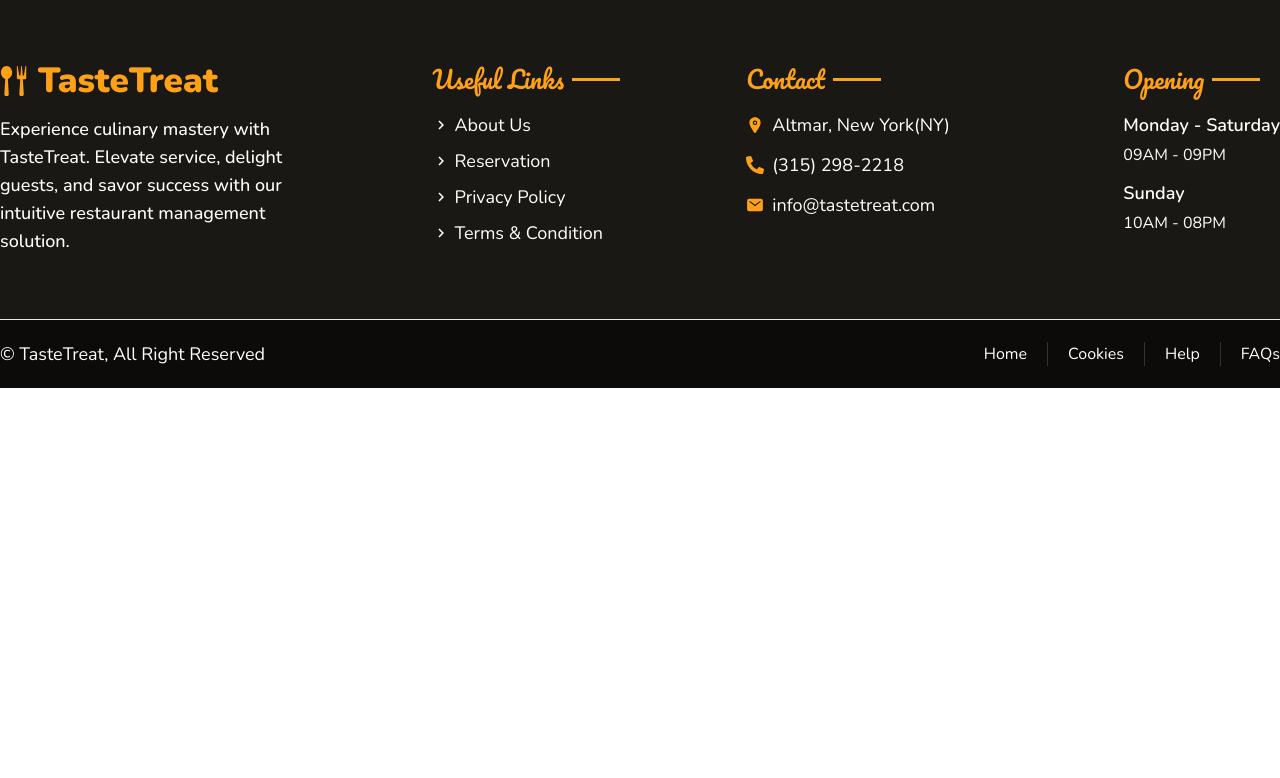
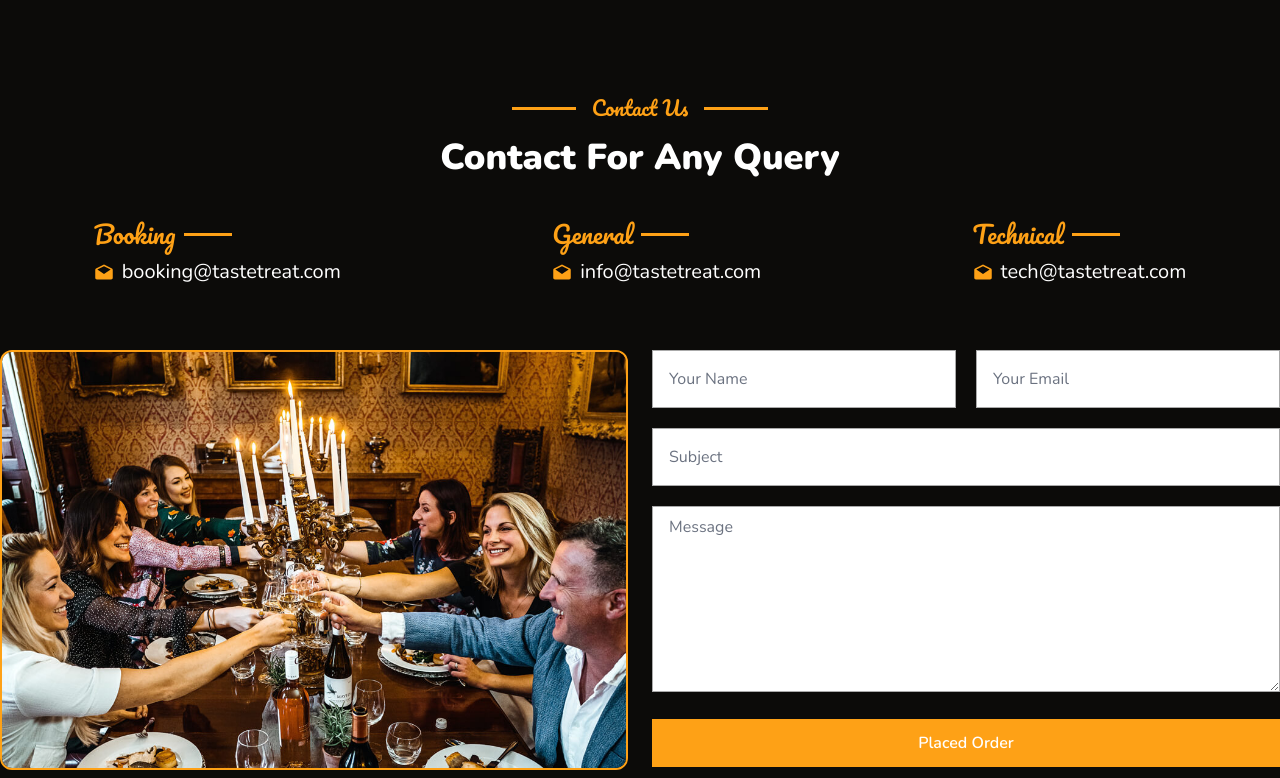
Before and after one commit to rockydey/restaurant-management-client, a React (Vite) app: page /contact in a window 1280 px wide. Shown: the part 402-1180 px from the top of the page. Before the commit the page ends 800 px from the top, so only its background shows below. Built offline with nearby package versions, Linux system fonts and the light colour scheme; no server answers.

Commit message:
contact page design complete

```diff
--- a/src/components/HomeComponents/Banner/TopFoods/TopFoods.jsx
+++ b/src/components/HomeComponents/Banner/TopFoods/TopFoods.jsx
@@ -22,7 +22,7 @@ const TopFoods = () => {
           <h4 className='font-pacifico text-xl text-color9'>Top Foods</h4>
           <div className='w-16 border-color9 border-b-[3px]'></div>
         </div>
-        <h2 className='text-center mt-4 font-black text-4xl mb-32'>
+        <h2 className='text-center mt-4 font-black text-3xl md:text-4xl mb-32'>
           Check Our Tasty Foods
         </h2>
         <div className='grid grid-cols-1 md:grid-cols-2 lg:grid-cols-3 gap-20'>
--- a/src/pages/Contact/Contact.jsx
+++ b/src/pages/Contact/Contact.jsx
@@ -1,5 +1,7 @@
 import { Helmet } from "react-helmet-async";
 import loginBg from "../../assets/login/login-hero.jpg";
+import { IoMdMailOpen } from "react-icons/io";
+import bookingImg from "../../assets/contact/booking.jpg";
 
 const Contact = () => {
   return (
@@ -24,6 +26,109 @@ const Contact = () => {
             </div>
           </div>
         </div>
+        <div className='bg-color1 py-24 px-3 md:px-5 lg:px-0'>
+          <div className='max-w-screen-xl mx-auto'>
+            <div className='flex items-center gap-4 justify-center'>
+              <div className='w-16 border-color9 border-b-[3px]'></div>
+              <h4 className='font-pacifico text-xl text-color9'>Contact Us</h4>
+              <div className='w-16 border-color9 border-b-[3px]'></div>
+            </div>
+            <h2 className='text-center text-3xl md:text-4xl mt-4 font-black'>
+              Contact For Any Query
+            </h2>
+            <div className='flex md:flex-row flex-col gap-6 md:justify-around md:items-center mt-10'>
+              <div>
+                <div className='flex items-center gap-2'>
+                  <h3 className='text-color9 font-pacifico text-lg lg:text-2xl'>
+                    Booking
+                  </h3>
+                  <div className='w-12 border-color9 border-b-[3px]'></div>
+                </div>
+                <p className='flex mt-2 items-center gap-2 text-xl cursor-pointer'>
+                  <IoMdMailOpen className='text-color9' />{" "}
+                  booking@tastetreat.com
+                </p>
+              </div>
+              <div>
+                <div className='flex items-center gap-2'>
+                  <h3 className='text-color9 font-pacifico text-lg lg:text-2xl'>
+                    General
+                  </h3>
+                  <div className='w-12 border-color9 border-b-[3px]'></div>
+                </div>
+                <p className='flex mt-2 items-center gap-2 text-xl cursor-pointer'>
+                  <IoMdMailOpen className='text-color9' /> info@tastetreat.com
+                </p>
+              </div>
+              <div>
+                <div className='flex items-center gap-2'>
+                  <h3 className='text-color9 font-pacifico text-lg lg:text-2xl'>
+                    Technical
+                  </h3>
+                  <div className='w-12 border-color9 border-b-[3px]'></div>
+                </div>
+                <p className='flex mt-2 items-center gap-2 text-xl cursor-pointer'>
+                  <IoMdMailOpen className='text-color9' /> tech@tastetreat.com
+                </p>
+              </div>
+            </div>
+            <div className='grid grid-cols-1 lg:grid-cols-2 gap-6 mt-16'>
+              <div>
+                <img
+                  className='rounded-xl border-2 border-color9'
+                  src={bookingImg}
+                  alt=''
+                />
+              </div>
+              <div>
+                <form className='text-color2 md:border-0 md:p-0 border-2 rounded-xl p-5 border-color9 space-y-5'>
+                  <div className='flex flex-col md:flex-row gap-5'>
+                    <input
+                      className='w-full focus:shadow-none focus:ring-0 border-color4 p-4 focus:outline-none text-base font-normal text-color2'
+                      type='text'
+                      placeholder='Your Name'
+                      name='uName'
+                      id='uName'
+                      required
+                    />
+                    <input
+                      className='w-full focus:shadow-none focus:ring-0 border-color4 p-4 focus:outline-none text-base font-normal text-color2'
+                      placeholder='Your Email'
+                      type='email'
+                      name='uEmail'
+                      id='uEmail'
+                      required
+                    />
+                  </div>
+                  <div>
+                    <input
+                      className='w-full focus:shadow-none focus:ring-0 border-color4 p-4 focus:outline-none text-base font-normal text-color2'
+                      placeholder='Subject'
+                      type='text'
+                      name='subject'
+                    />
+                  </div>
+                  <div>
+                    <textarea
+                      rows='7'
+                      className='w-full focus:shadow-none focus:ring-0 border-color4 px-4 focus:outline-none text-base font-normal text-color2'
+                      type='text'
+                      name='message'
+                      placeholder='Message'
+                    />
+                  </div>
+                  <div className='text-center'>
+                    <button
+                      className='bg-color9 w-full text-color8 px-5 py-3 cursor-pointer font-semibold'
+                      type='submit'>
+                      Placed Order
+                    </button>
+                  </div>
+                </form>
+              </div>
+            </div>
+          </div>
+        </div>
       </div>
     </div>
   );
```
Also changed, not shown: src/assets/contact/booking.jpg (added).
